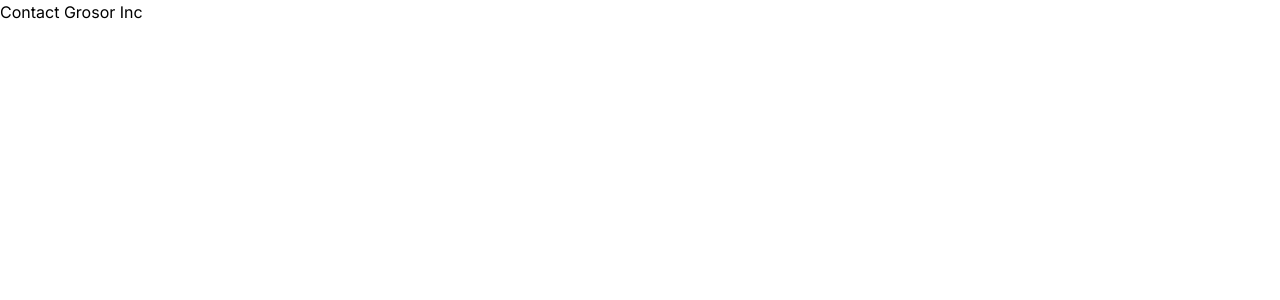
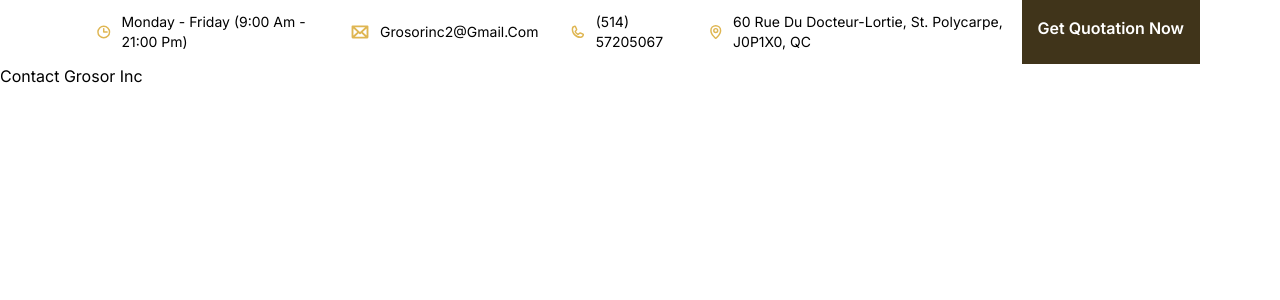
Before and after one commit to Richy-irad/grosor-inc, a Next.js app: page /contact-us in a window 1280 px wide. Shown: the top 300 px of the page. Built offline with nearby package versions, Linux system fonts and the light colour scheme.

Commit message:
add topbar

```diff
--- a/src/app/contact-us/page.tsx
+++ b/src/app/contact-us/page.tsx
@@ -1,7 +1,3 @@
 export default function ContactUs() {
-  return (
-    <main>
-      <h1>Contact Grosor Inc</h1>
-    </main>
-  );
+  return <h1>Contact Grosor Inc</h1>;
 }
--- a/src/app/globals.css
+++ b/src/app/globals.css
@@ -16,6 +16,10 @@
   }
 }
 
+body {
+  background-color: white;
+}
+
 @layer utilities {
   .text-balance {
     text-wrap: balance;
--- a/src/app/layout.tsx
+++ b/src/app/layout.tsx
@@ -3,6 +3,7 @@ import { Inter } from "next/font/google";
 import "./globals.css";
 
 const inter = Inter({ subsets: ["latin"] });
+import TopBar from "@/components/topbar";
 
 export const metadata: Metadata = {
   title: "Create Next App",
@@ -16,7 +17,12 @@ export default function RootLayout({
 }>) {
   return (
     <html lang="en">
-      <body className={inter.className}>{children}</body>
+      <body className={inter.className}>
+        <main className="w-full">
+          <TopBar />
+          {children}
+        </main>
+      </body>
     </html>
   );
 }
--- a/src/app/page.tsx
+++ b/src/app/page.tsx
@@ -1,9 +1,5 @@
 import Image from "next/image";
 
 export default function Home() {
-  return (
-    <main>
-      <h1>Welcome to Grosor Inc</h1>
-    </main>
-  );
+  return <h1>Welcome to Grosor Inc</h1>;
 }
--- a/src/app/projects/page.tsx
+++ b/src/app/projects/page.tsx
@@ -1,7 +1,3 @@
 export default function Projects() {
-  return (
-    <main>
-      <h1>Grosor Inc Projects</h1>
-    </main>
-  );
+  return <h1>Grosor Inc Projects</h1>;
 }
--- /dev/null
+++ b/src/components/button.tsx
@@ -0,0 +1,22 @@
+import Link from "next/link";
+import clsx from "clsx";
+
+type LinkProps = {
+  type: string;
+  href: string;
+  buttonText: string;
+};
+
+export default function Button({ type, href, buttonText }: LinkProps) {
+  return (
+    <Link
+      className={clsx("p-4 font-semibold shrink-0", {
+        "bg-dark-200 text-white": type === "secondary",
+        "bg-foreground-100 text-dark": type === "primary",
+      })}
+      href={href}
+    >
+      {buttonText}
+    </Link>
+  );
+}
--- /dev/null
+++ b/src/components/topbar.tsx
@@ -0,0 +1,44 @@
+"use client";
+
+import { Clock, Envelope, MapPin, Phone } from "@phosphor-icons/react";
+import Button from "./button";
+
+const items = [
+  {
+    icon: <Clock size={20} weight="bold" className="text-foreground-100" />,
+    text: "Monday - Friday (9:00 am - 21:00 pm)",
+  },
+  {
+    icon: <Envelope size={20} weight="bold" className="text-foreground-100" />,
+    text: "grosorinc2@gmail.com",
+  },
+  {
+    icon: <Phone size={20} weight="bold" className="text-foreground-100" />,
+    text: "(514) 57205067",
+  },
+  {
+    icon: <MapPin size={20} weight="bold" className="text-foreground-100" />,
+    text: "60 Rue du Docteur-Lortie, St. Polycarpe, J0P1X0, QC",
+  },
+];
+
+export default function TopBar() {
+  return (
+    <div className=" hidden lg:flex justify-between px-20 w-full capitalize">
+      <div className="flex">
+        {items.map((item, index) => (
+          <div key={index} className="flex gap-2.5 items-center px-4 py-3">
+            {item.icon}
+            <p className="text-sm">{item.text}</p>
+          </div>
+        ))}
+      </div>
+      {/* quotation link*/}
+      <Button
+        type="secondary"
+        href="/contact-us"
+        buttonText="Get quotation now"
+      />
+    </div>
+  );
+}
```
Also changed, not shown: package.json (+7 -5 lines), src/components/footer.tsx (added), src/components/navbar.tsx (added), src/components/projects/featured-project.tsx (added), src/components/projects/project.tsx (added), 1 other file (tests, documents, lock files or other folders).
